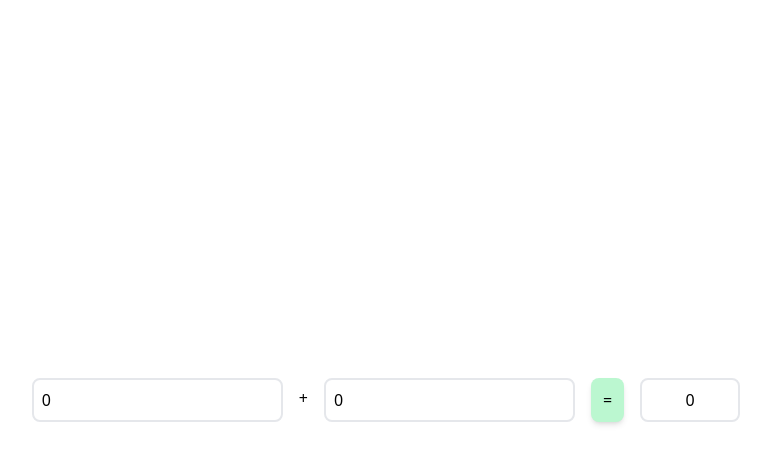
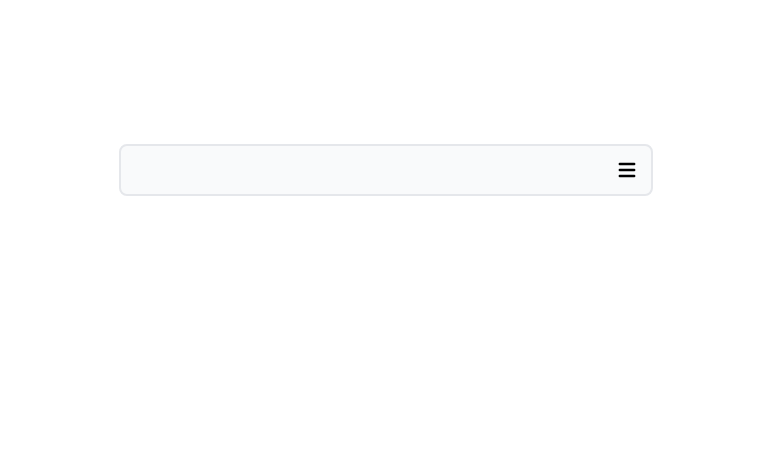
Before and after one commit to soAcademy/workshop-state-and-event, a React (Create React App) app: page / in a window 1280 px wide. Shown: the top 464 px of the page, without its empty margins (254-1025 px from the left). Built offline with nearby package versions, Linux system fonts and the light colour scheme.

Commit message:
feat: do the workshop state7 toggle

```diff
--- a/src/App.js
+++ b/src/App.js
@@ -12,7 +12,8 @@
 // import State3 from "./States/State3";
 // import State4 from "./States/State4";
 // import State5 from "./States/State5";
-import State6 from "./States/State6";
+// import State6 from "./States/State6";
+import State7 from "./States/State7";
 
 // import Prop1 from "./PropsAnswer/Prop1";
 // import Prop2 from "./PropsAnswer/Prop2";
@@ -44,7 +45,8 @@ const App = () => {
       {/* <State3 /> */}
       {/* <State4 /> */}
       {/* <State5 /> */}
-      <State6 />
+      {/* <State6 /> */}
+      <State7 />
 
       {/* <Prop1 data="Hello World" /> */}
       {/* <Prop2 data1="Hello World" data2="Bin Bin Bin" /> */}
--- /dev/null
+++ b/src/States/State7.js
@@ -0,0 +1,36 @@
+import { useState } from "react";
+
+const State7 = () => {
+  const [show, setShow] = useState(false);
+
+  return (
+    <div className="w-100 h-screen flex justify-center pt-36">
+      <div className="w-5/12 ">
+        <div className=" flex justify-end bg-gray-50 border-2 rounded-lg p-2">
+          <button
+            type="button"
+            className="rounded-lg active:bg-gray-200 p-1"
+            onClick={(e) => setShow(!show)}
+          >
+            <svg
+              className="w-6 h-6"
+              aria-hidden="true"
+              fill="currentColor"
+              viewBox="0 0 20 20"
+              xmlns="http://www.w3.org/2000/svg"
+            >
+              <path d="M3 5a1 1 0 011-1h12a1 1 0 110 2H4a1 1 0 01-1-1zM3 10a1 1 0 011-1h12a1 1 0 110 2H4a1 1 0 01-1-1zM3 15a1 1 0 011-1h12a1 1 0 110 2H4a1 1 0 01-1-1z"></path>
+            </svg>
+          </button>
+        </div>
+        {show && (
+          <div class="p-4 mt-4 text-sm text-green-800 rounded-lg bg-green-50">
+            Hi There!
+          </div>
+        )}
+      </div>
+    </div>
+  );
+};
+
+export default State7;
```
